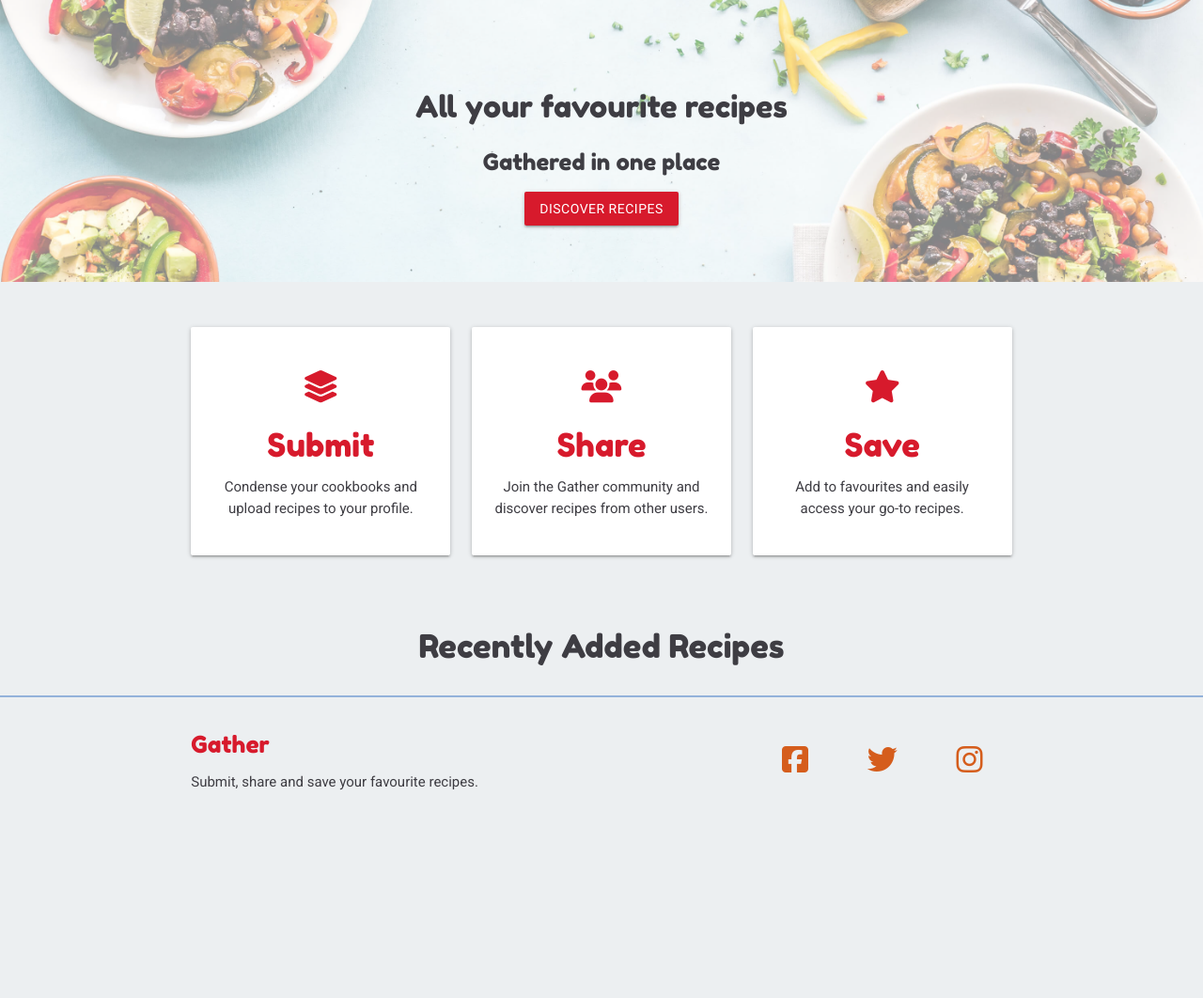
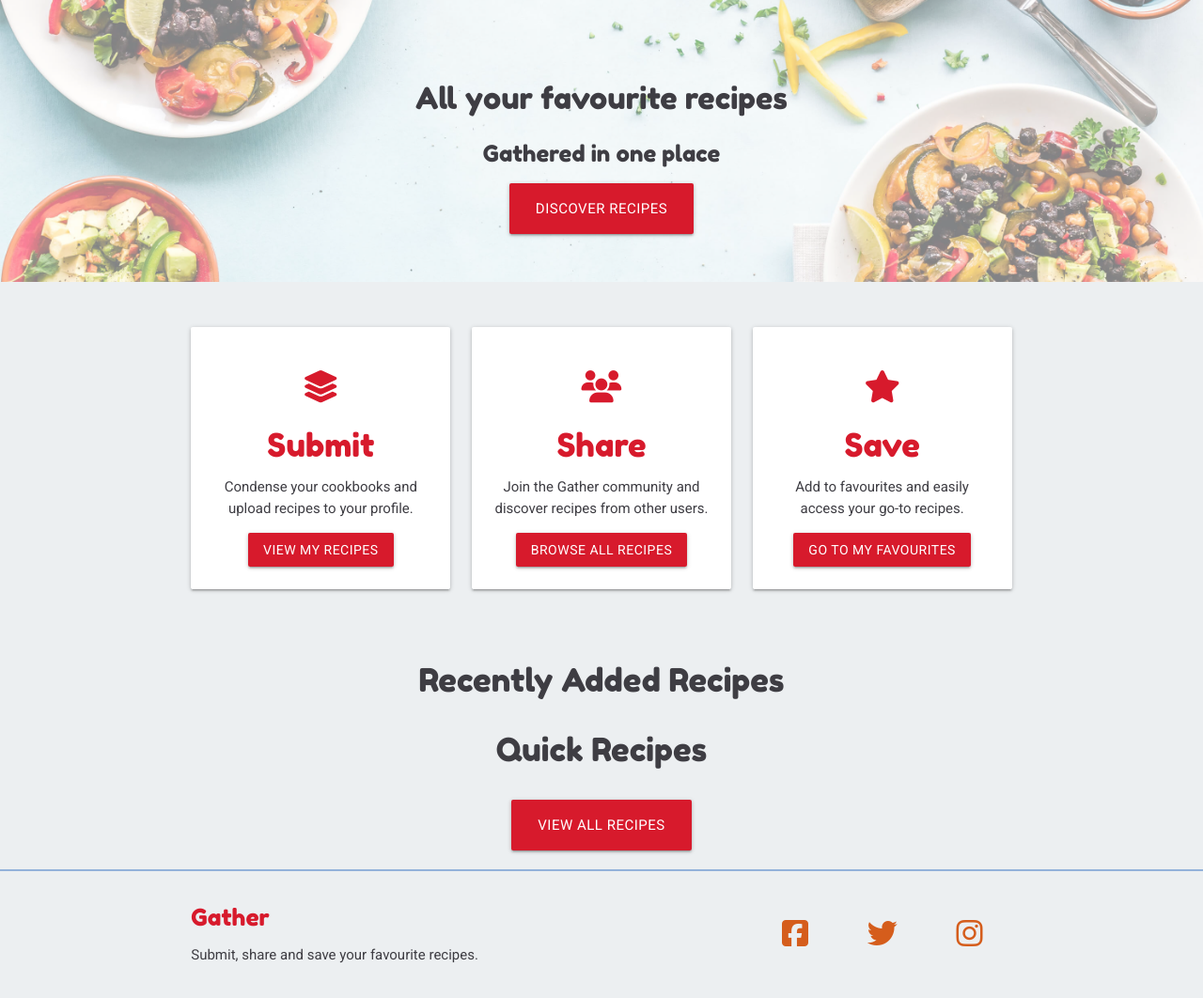
Before and after one commit to Isabella-Mitchell/gather-recipe-website, a Flask app: page / in a window 1280 px wide. Shown: the part 64-1126 px from the top of the page at 94% size. Before the commit the page ends 905 px from the top, so only its background shows below. Run offline with Flask 2, Linux system fonts and the light colour scheme; the visitor is signed in with stand-in values (Sample User, id 1); data that the repository does not hold is empty; some libraries are stand-ins or nearby versions.

Commit message:
Add quick recipes to homepage, more buttons and reflect Recipes favoruite buttons across all pages

```diff
--- a/gather/routes.py
+++ b/gather/routes.py
@@ -27,9 +27,16 @@ def get_favourite_recipes(username):
 def index():
     recipes = mongo.db.recipes.find()
     recently_added_recipes = recipes.sort("timestamp").limit(3)
+    quick_recipes = mongo.db.recipes.find().sort("duration").limit(3)
     cuisines = list(Cuisine.query.order_by(Cuisine.cuisine_name).all())
-    return render_template("index.html", recipes=recipes, cuisines=cuisines,
-    recently_added_recipes=recently_added_recipes)
+    if "user" in session:
+        favourite_recipes = get_favourite_recipes(session["user"])
+        return render_template("index.html", recipes=recipes, cuisines=cuisines,
+        recently_added_recipes=recently_added_recipes, quick_recipes=quick_recipes,
+        favourite_recipes=favourite_recipes)
+    else:
+        return render_template("index.html", recipes=recipes, cuisines=cuisines,
+        recently_added_recipes=recently_added_recipes, quick_recipes=quick_recipes)
 
 
 @app.route("/recipes")
@@ -85,7 +92,7 @@ def login():
                 flash("Welcome, {}".format(
                     request.form.get("user_name")))
                 return redirect(url_for(
-                    "dashboard"))
+                    "get_recipes"))
             else:
                 # invalid password match
                 flash("Incorrect Username and/or Password")
--- a/gather/templates/favourite_recipes.html
+++ b/gather/templates/favourite_recipes.html
@@ -35,8 +35,8 @@
                 <p>URL: <a href="{{favourite_recipe.url}}" target="_blank">{{favourite_recipe.url}}</a></p>
             </div>
             <div class="recipe-buttons">
-                <a href="{{ url_for('view_recipe', recipe_id=favourite_recipe._id)}}" class="waves-effect waves-light btn btn-black tooltipped" data-position="bottom" data-tooltip="View Recipe">View <i class="fa-solid fa-magnifying-glass icon-padding"></i></a>
-                <a href="{{ url_for('add_favourite', recipe_id=favourite_recipe._id)}}" class="waves-effect waves-light btn btn-black tooltipped" data-position="bottom" data-tooltip="Favourite Recipe">Favourite <i class="fa-regular fa-star icon-padding"></i></a>
+                <a href="{{ url_for('view_recipe', recipe_id=favourite_recipe._id)}}" class="waves-effect waves-light btn btn-black tooltipped" data-position="bottom" data-tooltip="View Recipe">View <i class="fa-regular fa-file icon-padding"></i></a>
+                <a href="{{ url_for('remove_favourite', recipe_id=favourite_recipe._id)}}" class="waves-effect waves-light btn btn-black tooltipped" data-position="bottom" data-tooltip="Remove Favourite">Unfavourite <i class="fa-solid fa-star icon-padding"></i></a>
             </div>
         </div>
     </div>
--- a/gather/templates/index.html
+++ b/gather/templates/index.html
@@ -9,9 +9,9 @@
         <h2 class="page-title-responsive">All your favourite recipes</h2>
         <h3 class="page-subtitle">Gathered in one place</h3>
         {% if session.user %}
-        <a href="{{ url_for('get_recipes') }}" class="btn waves-effect waves-light gather-colour">Discover Recipes</a>
+        <a href="{{ url_for('get_recipes') }}" class="btn waves-effect waves-light gather-colour btn-large">Discover Recipes</a>
         {% else %}
-        <a href="{{ url_for('register') }}" class="btn waves-effect waves-light gather-colour">Get Started</a>
+        <a href="{{ url_for('register') }}" class="btn waves-effect waves-light gather-colour btn-large">Get Started</a>
         {% endif %}
     </div>
 </div>
@@ -23,6 +23,9 @@
                 <h4><i class="fa-solid fa-layer-group gather-red-text"></i></h4>
                 <h4 class="page-title gather-red-text">Submit</h4>
                 <p>Condense your cookbooks and upload recipes to your profile.</p>
+                {% if session.user %}
+                    <a href="{{ url_for('dashboard') }}" class="btn waves-effect waves-light gather-colour">View My Recipes</a>
+                {% endif %}
                 </div>
             </div>
             <div class="col s12 m6 l4 center-align offset-m2">
@@ -30,6 +33,9 @@
                 <h4><i class="fa-solid fa-users gather-red-text"></i></h4>
                 <h4 class="page-title gather-red-text">Share</h4>
                 <p>Join the Gather community and discover recipes from other users.</p>
+                {% if session.user %}
+                    <a href="{{ url_for('get_recipes') }}" class="btn waves-effect waves-light gather-colour">Browse All Recipes</a>
+                {% endif %}
             </div>
             </div>
             <div class="col s12 m6 l4 center-align offset-m2">
@@ -37,6 +43,9 @@
                 <h4><i class="fa-solid fa-star gather-red-text"></i></h4>
                 <h4 class="page-title gather-red-text">Save</h4>
                 <p>Add to favourites and easily access your go-to recipes.</p>
+                {% if session.user %}
+                <a href="{{ url_for('favourite_recipes') }}" class="btn waves-effect waves-light gather-colour">Go To My Favourites</a>
+                {% endif %}
             </div>
             </div>
     </div>
@@ -73,9 +82,69 @@
                     <p>URL: <a href="{{recently_added_recipe.url}}" target="_blank">{{recently_added_recipe.url}}</a></p>
                 </div>
                 <div class="recipe-buttons">
-                    <a href="{{ url_for('view_recipe', recipe_id=recently_added_recipe._id)}}" class="waves-effect waves-light btn-small btn-black tooltipped" data-position="bottom" data-tooltip="View Recipe">View <i class="fa-regular fa-file"></i></a>
+                    <a href="{{ url_for('view_recipe', recipe_id=recently_added_recipe._id)}}" class="waves-effect waves-light btn btn-black tooltipped" data-position="bottom" data-tooltip="View Recipe">View <i class="fa-regular fa-file"></i></a>
                     {% if session.user %}
-                    <a href="{{ url_for('add_favourite', recipe_id=recently_added_recipe._id)}}" class="waves-effect waves-light btn-small btn-black tooltipped" data-position="bottom" data-tooltip="Favourite Recipe">Favourite <i class="fa-regular fa-star"></i></a>
+                        {% for favourite_recipe in favourite_recipes if favourite_recipe._id == recently_added_recipe._id %}
+                        <a href="{{ url_for('remove_favourite', recipe_id=recently_added_recipe_id)}}" class="waves-effect waves-light btn btn-black tooltipped" data-position="bottom" data-tooltip="Remove Favourite">Unfavourite <i class="fa-solid fa-star icon-padding"></i></a>
+                            {% else %}
+                            <form method="POST" action="{{ url_for('add_favourite', recipe_id=recently_added_recipe._id) }}" class="inline-inform">
+                                <button type="submit" class="waves-effect waves-light btn btn-black tooltipped" data-position="bottom" data-tooltip="favourite Recipe">Favourite <i class="fa-regular fa-star icon-padding"></i></button>
+                            </form>
+                        {% endfor %}
+                    {% else %}
+                    <a href="{{ url_for('register') }}" class="waves-effect waves-light btn btn-black">Sign in to Favourite</a>
+                    {% endif %}
+                </div>
+
+            </div>
+        </div>
+
+        {% endfor %}
+    </div>
+
+    <h4 class="page-title">Quick Recipes</h4>
+    <div class="row">
+        {% for quick_recipe in quick_recipes %}
+
+        <div class="col s12 m6 xl4">
+            <div class="card hoverable">
+                <div class="card-image">
+                    <div class="card-image-url">
+                        <span class="image-url">{{quick_recipe.image_url}}</span>
+                    </div>
+                    <a class="btn-floating halfway-fab waves-effect waves-light gather-colour activator tooltipped" data-position="bottom" data-tooltip="Quick View"><i class="fa-solid fa-magnifying-glass"></i></a>
+                </div>
+                <div class="card-content">
+                    <span class="card-title">{{quick_recipe.recipe_name}}</span>
+                    <p class="card-preview">By {{quick_recipe.author}}.</p>
+                    <div class="array-string card-preview">Tags: {{quick_recipe.tags}}</div>
+                    {% for cuisine in cuisines %} {% if cuisine.id == quick_recipe.cuisine_id | int %}
+                    <p class="card-preview">{{ cuisine.cuisine_name }}</p>
+                    {% endif %} {% endfor %}
+                </div>
+                <div class="card-reveal">
+                    <span class="card-title grey-text text-darken-4"><i class="fa-solid fa-xmark right"></i>{{quick_recipe.recipe_name}}</span>
+                    <p>Servings: {{quick_recipe.serves}}</p>
+                    <p>Takes: {{quick_recipe.duration}} minutes</p>
+                    <p>Difficulty Level: {{quick_recipe.difficulty}}</p>
+                    <h6>Ingrediants</h6>
+                    <div class="string-to-array">{{quick_recipe.ingrediant_list}}</div>
+                    <h6>Steps:</h6>
+                    <div class="steps-string-to-array">{{quick_recipe.instructions}}</div>
+                    <p>URL: <a href="{{quick_recipe.url}}" target="_blank">{{quick_recipe.url}}</a></p>
+                </div>
+                <div class="recipe-buttons">
+                    <a href="{{ url_for('view_recipe', recipe_id=quick_recipe._id)}}" class="waves-effect waves-light btn btn-black tooltipped" data-position="bottom" data-tooltip="View Recipe">View <i class="fa-regular fa-file"></i></a>
+                    {% if session.user %}
+                        {% for favourite_recipe in favourite_recipes if favourite_recipe._id == quick_recipe._id %}
+                        <a href="{{ url_for('remove_favourite', recipe_id=quick_recipe._id)}}" class="waves-effect waves-light btn btn-black tooltipped" data-position="bottom" data-tooltip="Remove Favourite">Unfavourite <i class="fa-solid fa-star icon-padding"></i></a>
+                            {% else %}
+                            <form method="POST" action="{{ url_for('add_favourite', recipe_id=quick_recipe._id) }}" class="inline-inform">
+                                <button type="submit" class="waves-effect waves-light btn btn-black tooltipped" data-position="bottom" data-tooltip="favourite Recipe">Favourite <i class="fa-regular fa-star icon-padding"></i></button>
+                            </form>
+                        {% endfor %}
+                    {% else %}
+                    <a href="{{ url_for('register') }}" class="waves-effect waves-light btn btn-black">Sign in to Favourite</a>
                     {% endif %}
                 </div>
             </div>
@@ -84,6 +153,14 @@
         {% endfor %}
     </div>
 
+    <div class="row center-align">
+        {% if session.user %}
+        <a href="{{ url_for('get_recipes') }}" class="btn waves-effect waves-light gather-colour btn-large">View All Recipes</a>
+        {% else %}
+        <a href="{{ url_for('register') }}" class="btn waves-effect waves-light gather-colour btn-large">Sign Up Now</a>
+        {% endif %}
+    </div>
+
 </div>
 
 {% endblock %}
--- a/gather/templates/recipes.html
+++ b/gather/templates/recipes.html
@@ -35,14 +35,15 @@
             </div>
             <div class="recipe-buttons">
                 <a href="{{ url_for('view_recipe', recipe_id=recipe._id)}}" class="waves-effect waves-light btn btn-black tooltipped" data-position="bottom" data-tooltip="View Recipe">View <i class="fa-regular fa-file icon-padding"></i></a>
+                {% if session.user %}
                     {% for favourite_recipe in favourite_recipes if favourite_recipe._id == recipe._id %}
-                    <p>Checking if {{favourite_recipe._id}} is a match to {{recipe._id}}</p>
                         <a href="{{ url_for('remove_favourite', recipe_id=recipe._id)}}" class="waves-effect waves-light btn btn-black tooltipped" data-position="bottom" data-tooltip="Remove Favourite">Unfavourite <i class="fa-solid fa-star icon-padding"></i></a>
                         {% else %}
                             <form method="POST" action="{{ url_for('add_favourite', recipe_id=recipe._id) }}" class="inline-inform">
                                 <button type="submit" class="waves-effect waves-light btn btn-black tooltipped" data-position="bottom" data-tooltip="favourite Recipe">Favourite <i class="fa-regular fa-star icon-padding"></i></button>
                             </form>
                     {% endfor %}
+                {% endif %}
             </div>
         </div>
     </div>
```
Lines whose indentation alone changed are shown as unchanged.
